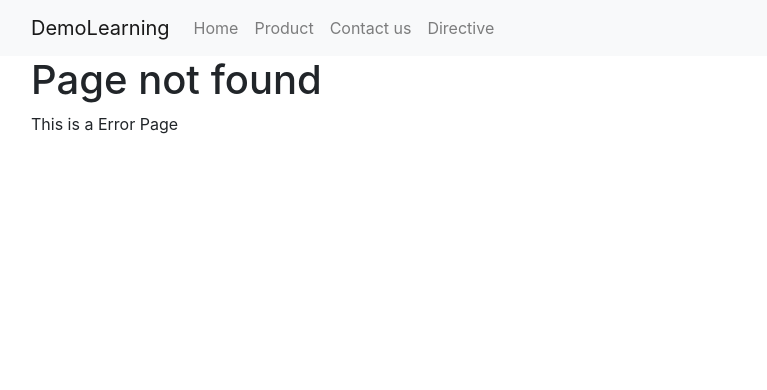
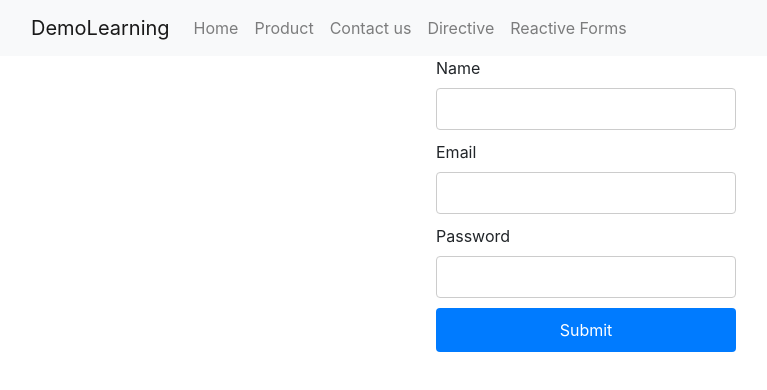
Before and after one commit to Rajaduraiintern10D/DemoLearningAngular, an Angular app: page /reactive-forms in a window 1280 px wide. Before the commit this address had no page. Shown: the top 390 px of the page, without its empty margins (54-821 px from the left). Built offline with nearby package versions, Linux system fonts and the light colour scheme.

Commit message:
Reactive forms

```diff
--- a/src/app/app.component.html
+++ b/src/app/app.component.html
@@ -20,6 +20,12 @@
         <li class="nav-item">
           <a class="nav-link" [routerLink]="['directive']">Directive</a>
         </li>
+        <li class="nav-item">
+          <a class="nav-link" [routerLink]="['reactive-forms']">Reactive Forms</a>
+        </li>
+        <!-- <li class="nav-item">
+          <a class="nav-link" [routerLink]="['lifecyclecomponent']">lifecyclecomponent</a>
+        </li> -->
       </ul>
     </div>
   </div>
@@ -50,5 +56,4 @@
   <input [(ngModel)]="name" placeholder="Enter your name">
     <p>Your name is: {{ name }}</p>
 </div>
-
  -->
--- a/src/app/app.routes.ts
+++ b/src/app/app.routes.ts
@@ -4,12 +4,14 @@ import { HomeComponent } from "./home/home.component";
 import { ContactComponent } from "./contact/contact.component";
 import { ErrorComponent } from "./Error.component";
 import { DirectiveComponent } from "./directive/directive.component";
+import { ReactiveFormsComponent } from "./reactive-forms/reactive-forms.component";
 
 export const appRoutes: Routes = [
     { path: 'home', component: HomeComponent },
     { path: 'contact', component: ContactComponent },
     { path: 'product', component: ProductComponent },
     {path : 'directive' ,component :DirectiveComponent},
+    {path : 'reactive-forms',component:ReactiveFormsComponent},
     { path: '', redirectTo: 'home', pathMatch: 'full' },
     { path: '**', component: ErrorComponent }
   ];
--- /dev/null
+++ b/src/app/reactive-forms/reactive-forms.component.css
@@ -0,0 +1,37 @@
+.my-form {
+    width: 300px;
+    margin: auto;
+  }
+
+  .label {
+    font-weight: bold;
+    margin-bottom: 5px;
+  }
+
+  .form-control {
+    width: 100%;
+    margin-bottom: 10px;
+    padding: 8px;
+    border: 1px solid #ccc;
+    border-radius: 4px;
+  }
+
+  .error-message {
+    color: red;
+    margin-top: 5px;
+    font-size: 12px;
+  }
+
+  .submit-button {
+    width: 100%;
+    padding: 10px;
+    background-color: #007bff;
+    color: #fff;
+    border: none;
+    border-radius: 4px;
+    cursor: pointer;
+  }
+
+  .submit-button:hover {
+    background-color: #0056b3;
+  }
--- /dev/null
+++ b/src/app/reactive-forms/reactive-forms.component.html
@@ -0,0 +1,21 @@
+<form [formGroup]="myform" (ngSubmit)="onSubmit()" class="my-form">
+    <label for="name">Name</label>
+    <input id="name" formControlName="name" class="form-control">
+    <div *ngIf="myform.get('name')?.invalid && myform.get('name')?.touched" class="error-message">
+      Name is required and must be at least 3 characters long.
+    </div>
+
+    <label for="email">Email</label>
+    <input id="email" formControlName="email" class="form-control">
+    <div *ngIf="myform.get('email')?.invalid && myform.get('email')?.touched" class="error-message">
+      Enter a valid email.
+    </div>
+
+    <label for="password">Password</label>
+    <input id="password" type="password" formControlName="password" class="form-control">
+    <div *ngIf="myform.get('password')?.invalid && myform.get('password')?.touched" class="error-message">
+      Password is required and must be at least 6 characters long.
+    </div>
+
+    <button type="submit" [disabled]="myform.invalid" class="submit-button">Submit</button>
+</form>
--- /dev/null
+++ b/src/app/reactive-forms/reactive-forms.component.ts
@@ -0,0 +1,26 @@
+import { Component, OnInit } from '@angular/core';
+import { FormBuilder, FormGroup, Validators } from '@angular/forms';
+
+@Component({
+  selector: 'app-reactive-forms',
+  templateUrl: './reactive-forms.component.html',
+  styleUrls: ['./reactive-forms.component.css']
+})
+export class ReactiveFormsComponent implements OnInit{
+  myform !:FormGroup;
+
+  constructor(private fb: FormBuilder){}
+
+  ngOnInit(): void {
+    this.myform=this.fb.group({
+      name:['',[Validators.required, Validators.minLength(3)]],
+      email:['',[Validators.required,Validators.email]],
+      password:['',[Validators.required,Validators.minLength(6)]]
+    });
+  }
+  onSubmit(): void{
+    if(this.myform.valid){
+      console.log('form submitted',this.myform.value)
+    }
+  }
+}
```
Also changed, not shown: src/app/app.module.ts (+5 -2 lines), 1 other file (tests, documents, lock files or other folders).
